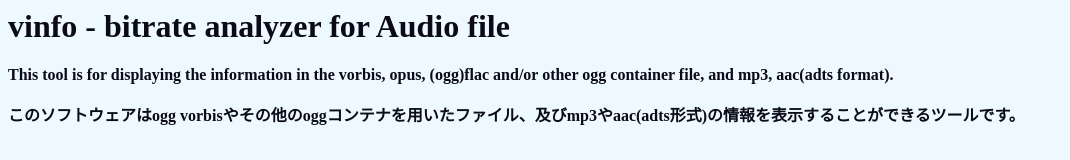
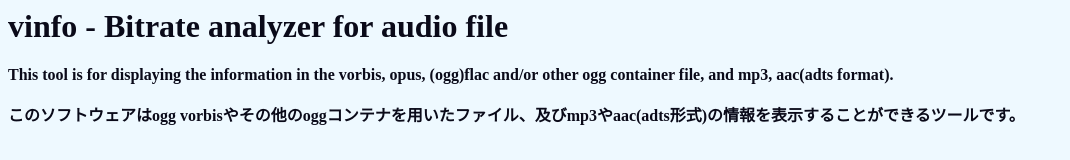
Before and after one commit to AO-Yumi/vinfo_web, a plain HTML site: page index.html in a window 1280 px wide. Shown: the top 160 px of the page, without its empty margins (0-1070 px from the left). Drawn offline with Linux system fonts and the light colour scheme.

Commit message:
fixed character

```diff
--- a/index.html
+++ b/index.html
@@ -3,11 +3,11 @@
 
 <head><title>vinfo</title>
 <meta http-equiv="Content-Type" content="text/html; charset=utf-8">
-<meta name="description" content="vinfo - bitrate analyzer for Audio file">
+<meta name="description" content="vinfo - Bitrate analyzer for audio file">
 <meta name="keywords" content="Ogg,Vorbis,FLAC,Opus,MP3,AAC,Sound,Audio,Software">
 <link rel="stylesheet" href="default.css" type="text/css"></head>
 
-<body alink="#ee0000" link="#0000ee" vlink="#551a8b"><h1>vinfo - bitrate analyzer for Audio file</h1>
+<body alink="#ee0000" link="#0000ee" vlink="#551a8b"><h1>vinfo - Bitrate analyzer for audio file</h1>
 <ul></ul>
 <span style="font-weight: bold;">This tool is for
 displaying the information in the vorbis, opus, (ogg)flac and/or other
```
